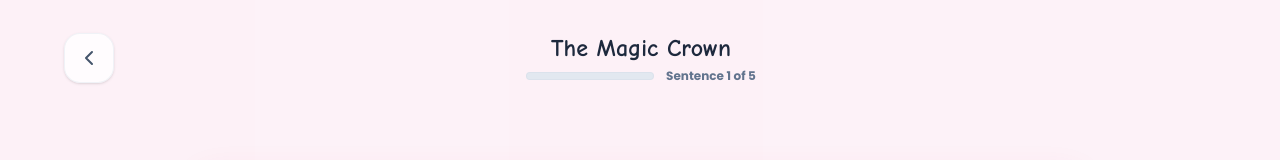
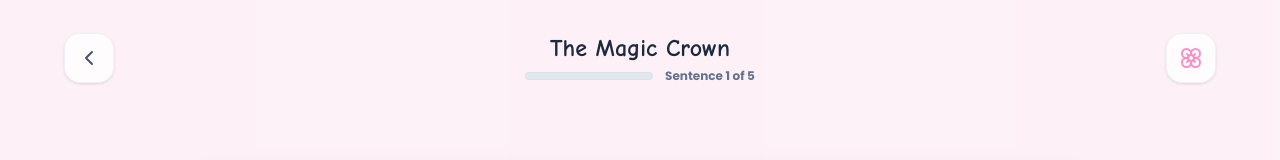
Before and after one commit to gyandeeps/lumina-read, a React (Vite) app: page / in a window 1280 px wide. Both pictures are taken after a click on the element 416 px from the left and 693 px from the top of the page. Shown: the top 160 px of the page. Built offline with nearby package versions, Linux system fonts and the light colour scheme.

Commit message:
Add flower sprinkling confetti animation when clicking the top logo and reading screen icon

```diff
--- a/src/App.tsx
+++ b/src/App.tsx
@@ -1,5 +1,6 @@
 import { useState, useEffect } from 'react';
 import { BookOpen, Sparkles, Volume2, Heart, Loader2 } from 'lucide-react';
+import confetti from 'canvas-confetti';
 import type { Story } from './content/stories';
 import { ReadingScreen } from './components/ReadingScreen';
 
@@ -8,6 +9,24 @@ function App() {
   const [stories, setStories] = useState<Story[]>([]);
   const [isLoading, setIsLoading] = useState(true);
   const [error, setError] = useState<string | null>(null);
+
+  const triggerFlowerConfetti = () => {
+    confetti({
+      particleCount: 60,
+      spread: 120,
+      origin: { y: 0.1 },
+      shapes: [
+        confetti.shapeFromText({ text: '🌸' }),
+        confetti.shapeFromText({ text: '🌼' }),
+        confetti.shapeFromText({ text: '🌺' }),
+        confetti.shapeFromText({ text: '🌻' }),
+        confetti.shapeFromText({ text: '🌹' })
+      ],
+      scalar: 2.5,
+      gravity: 0.7,
+      drift: 0.5
+    });
+  };
 
   useEffect(() => {
     fetch(`${import.meta.env.BASE_URL}stories.json`)
@@ -47,7 +66,9 @@ function App() {
           <img
             src={`${import.meta.env.BASE_URL}pwa-512x512.png`}
             alt="LuminaRead Owl Mascot"
-            className="w-36 h-36 object-contain rounded-3xl shadow-xl border-4 border-white transform hover:rotate-6 hover:scale-110 transition-all duration-300 pointer-events-auto"
+            onClick={triggerFlowerConfetti}
+            className="w-36 h-36 object-contain rounded-3xl shadow-xl border-4 border-white transform hover:rotate-6 hover:scale-110 transition-all duration-300 pointer-events-auto cursor-pointer"
+            title="Click me for flowers!"
           />
         </div>
         <div className="inline-flex items-center gap-2 px-4 py-2 bg-white/60 border border-white/50 backdrop-blur-md rounded-full shadow-sm text-pink-500 font-sans font-bold text-sm mb-4 animate-bounce-subtle">
--- a/src/components/ReadingScreen.tsx
+++ b/src/components/ReadingScreen.tsx
@@ -1,5 +1,5 @@
 import React, { useState, useEffect, useMemo, useRef } from 'react';
-import { ChevronLeft, ArrowRight, Star, RefreshCw, Trophy, Sparkles, AlertCircle } from 'lucide-react';
+import { ChevronLeft, ArrowRight, Star, RefreshCw, Trophy, Sparkles, AlertCircle, Flower } from 'lucide-react';
 import confetti from 'canvas-confetti';
 import type { Story } from '../content/stories';
 import { useSpeechRecognition } from '../hooks/useSpeechRecognition';
@@ -79,6 +79,24 @@ export const ReadingScreen: React.FC<ReadingScreenProps> = ({ story, onBack }) =
       spread: 55,
       origin: { x: 1 },
       colors: ['#ec4899', '#f43f5e', '#3b82f6', '#10b981', '#fbbf24'],
+    });
+  };
+
+  const triggerFlowerConfetti = () => {
+    confetti({
+      particleCount: 60,
+      spread: 120,
+      origin: { y: 0.1 },
+      shapes: [
+        confetti.shapeFromText({ text: '🌸' }),
+        confetti.shapeFromText({ text: '🌼' }),
+        confetti.shapeFromText({ text: '🌺' }),
+        confetti.shapeFromText({ text: '🌻' }),
+        confetti.shapeFromText({ text: '🌹' })
+      ],
+      scalar: 2.5,
+      gravity: 0.7,
+      drift: 0.5
     });
   };
 
@@ -227,7 +245,13 @@ export const ReadingScreen: React.FC<ReadingScreenProps> = ({ story, onBack }) =
           </div>
         </div>
 
-        <div className="w-12 h-12" /> {/* Spacer */}
+        <button
+          onClick={triggerFlowerConfetti}
+          className="p-3 bg-white/80 rounded-2xl border border-slate-200/50 hover:bg-pink-50 hover:text-pink-500 hover:border-pink-200 transition-all flex items-center justify-center text-slate-500 shadow-sm hover:shadow active:scale-95 duration-200"
+          title="Sprinkle flowers!"
+        >
+          <Flower className="w-6 h-6 text-pink-500 animate-pulse" />
+        </button>
       </div>
 
       {/* Main Sentence Reader Card */}
```
